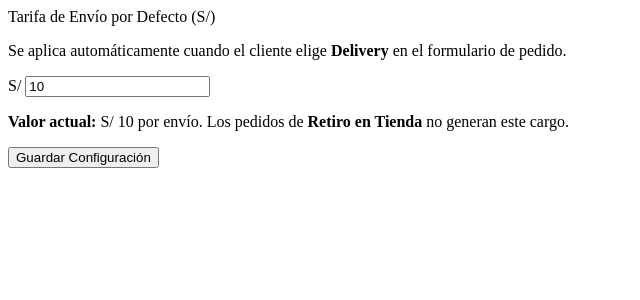
After one commit to Sublian/nexus-oms-django, a Django app: template src/interfaces/web/templates/organizations/partials/shipping_form.html in a window 1280 px wide. The commit adds this page. Shown: the top 300 px of the page, without its empty margins (0-640 px from the left). Run offline with Django 5.2, Linux system fonts and the light colour scheme; the template is opened without the code that fills it: most values are stand-ins (such as "Sample title", 1, 10 or a date in 2020).

Commit message:
feat: add delivery type, shipping fee per order, and org-level shipping config

```diff
--- a/src/domain/models/base.py
+++ b/src/domain/models/base.py
@@ -16,8 +16,12 @@ class Organization(models.Model):
     logo_image = models.ImageField(upload_to='organization_logos/', blank=True, null=True) # Imagen del logo de la empresa
     dashboard_batch_size = models.PositiveIntegerField(default=10, help_text="Registros por página en el dashboard")
     currency_symbol = models.CharField(max_length=5, default="$")
-    ruc = models.CharField(max_length=11, default="00000000000") # RUC para Perú, ajustable para otros países
+    ruc = models.CharField(max_length=11, default="00000000000")
     address = models.TextField(default="Dirección por defecto")
+    default_shipping_fee = models.DecimalField(
+        max_digits=8, decimal_places=2, default=10.00,
+        help_text="Costo de envío por defecto (S/)"
+    )
 
     def __str__(self):
         return self.name
--- /dev/null
+++ b/src/interfaces/web/templates/organizations/partials/shipping_form.html
@@ -0,0 +1,43 @@
+{% if message %}
+<div class="mb-4 p-3 rounded-xl text-sm font-bold
+     {% if 'actualizada' in message %}bg-green-50 text-green-700 border border-green-200
+     {% else %}bg-red-50 text-red-700 border border-red-200{% endif %}">
+    {{ message }}
+</div>
+{% endif %}
+
+<form hx-post="{% url 'web:org-settings-shipping' tenant.slug %}"
+      hx-target="#settings-content"
+      hx-swap="innerHTML">
+    {% csrf_token %}
+
+    <div class="space-y-6">
+        <div>
+            <label class="block text-sm font-bold text-gray-700 mb-1">
+                Tarifa de Envío por Defecto (S/)
+            </label>
+            <p class="text-xs text-gray-400 mb-3">
+                Se aplica automáticamente cuando el cliente elige <strong>Delivery</strong> en el formulario de pedido.
+            </p>
+            <div class="flex items-center gap-3 max-w-xs">
+                <span class="text-gray-500 font-bold">S/</span>
+                <input type="number" name="default_shipping_fee" step="0.50" min="0"
+                       value="{{ tenant.default_shipping_fee }}"
+                       class="border border-gray-300 rounded-xl px-4 py-2.5 text-sm w-full focus:ring-2 focus:ring-tenant-primary/30 focus:border-tenant-primary transition-all">
+            </div>
+        </div>
+
+        <div class="bg-gray-50 rounded-xl p-4 border border-gray-100">
+            <p class="text-xs text-gray-500">
+                <strong>Valor actual:</strong>
+                S/ {{ tenant.default_shipping_fee }} por envío.
+                Los pedidos de <strong>Retiro en Tienda</strong> no generan este cargo.
+            </p>
+        </div>
+
+        <button type="submit"
+                class="btn-tenant">
+            Guardar Configuración
+        </button>
+    </div>
+</form>
--- a/src/interfaces/web/templates/organizations/settings.html
+++ b/src/interfaces/web/templates/organizations/settings.html
@@ -18,6 +18,12 @@
                 hx-on:click="updateActiveTab(this)"
                 class="tab-btn px-4 py-2 border-b-2 border-transparent text-gray-500 hover:text-tenant-primary transition">
             Información de Empresa
+        </button>
+
+        <button hx-get="{% url 'web:org-settings-shipping' tenant.slug %}"
+                hx-on:click="updateActiveTab(this)"
+                class="tab-btn px-4 py-2 border-b-2 border-transparent text-gray-500 hover:text-tenant-primary transition">
+            Envío & Delivery
         </button>
     </div>
 
```
Also changed, not shown: src/domain/migrations/0003_order_delivery_org_shipping_fee.py (added).
